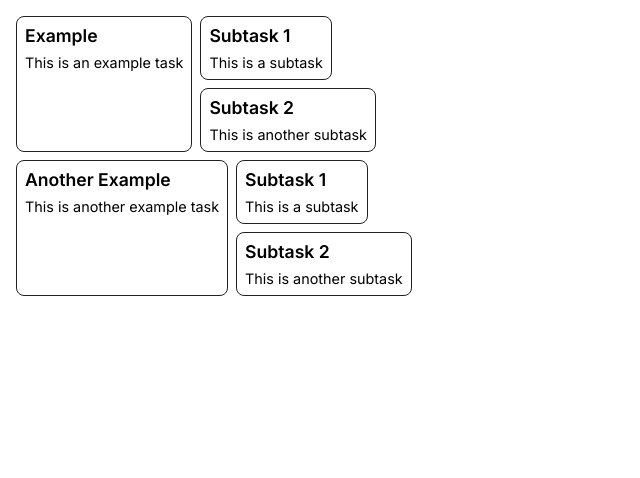
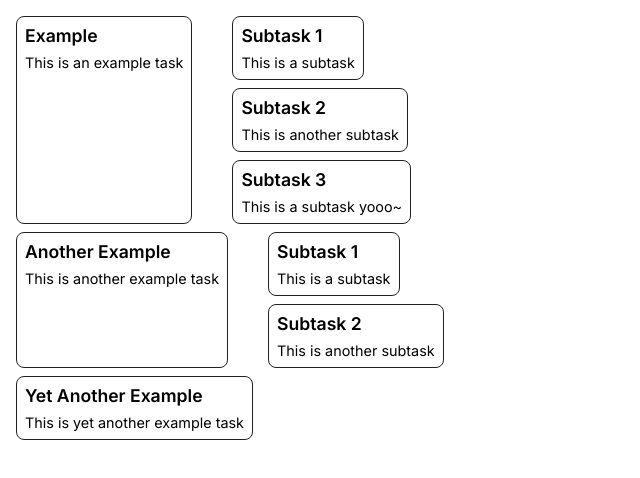
Before and after one commit to m4xshen/gdsc, a Next.js app: page / in a window 1280 px wide. Shown: the top 478 px of the page, without its empty margins (0-640 px from the left). Built offline with nearby package versions, Linux system fonts and the light colour scheme.

Commit message:
Add Task v0.5

```diff
--- /dev/null
+++ b/src/components/AddButton/index.js
@@ -0,0 +1,18 @@
+import styles from './styles.module.css';
+
+export default function AddButton({ subtasks }){
+
+    return (
+        <button className={styles.button} onClick = { function(){
+            subtasks.push({
+                id: 99,
+                name: 'New Subtask',
+                description: 'New Detail.',
+                subtasks: [],
+            });
+
+        }}>+</button>
+    );
+
+
+}
--- /dev/null
+++ b/src/components/AddButton/styles.module.css
@@ -0,0 +1,10 @@
+.button {
+    color: white;
+    width: 1.5rem;
+    height: 1.5rem;
+    border-radius: 50%;
+    border-color: white;
+    border-style: solid;
+    align-self: center;
+    background-color: transparent;
+}
--- a/src/components/Task/index.js
+++ b/src/components/Task/index.js
@@ -1,12 +1,18 @@
 import styles from './styles.module.css';
+import AddButton from '@/components/AddButton';
 
 export default function Task({ name, description, subtasks }) {
   return (
     <div className={styles.wrapper}>
+
       <div className={styles.mainTask}>
         <div className={styles.name}>{name}</div>
         <div className={styles.description}>{description}</div>
       </div>
+      <AddButton
+
+        subtasks={subtasks} />
+
       <div className={styles.subTasks}>
         {subtasks.map((subtask) => (
           <Task
@@ -17,6 +23,8 @@ export default function Task({ name, description, subtasks }) {
           />
         ))}
       </div>
+
     </div>
+
   );
 }
--- a/src/components/Tasks/index.js
+++ b/src/components/Tasks/index.js
@@ -5,9 +5,9 @@ import Task from '@/components/Task';
 import styles from './styles.module.css';
 import { initialTasks } from '@/data/tasks';
 
+
 export default function Tasks() {
   const [tasks, setTasks] = useState(initialTasks);
-
   return (
     <div className={styles.root}>
       {tasks.map((task) => (
--- a/src/data/tasks.js
+++ b/src/data/tasks.js
@@ -17,6 +17,13 @@ export const initialTasks = [
         description: 'This is another subtask',
         subtasks: [],
       },
+      {
+        id: id++,
+        name: 'Subtask 3',
+        description: 'This is a subtask yooo~',
+        subtasks: [],
+      },
+
     ],
   },
   {
@@ -38,4 +45,10 @@ export const initialTasks = [
       },
     ],
   },
+  {
+    id: id++,
+    name: 'Yet Another Example',
+    description: 'This is yet another example task',
+    subtasks: [],
+  },
 ];
```
